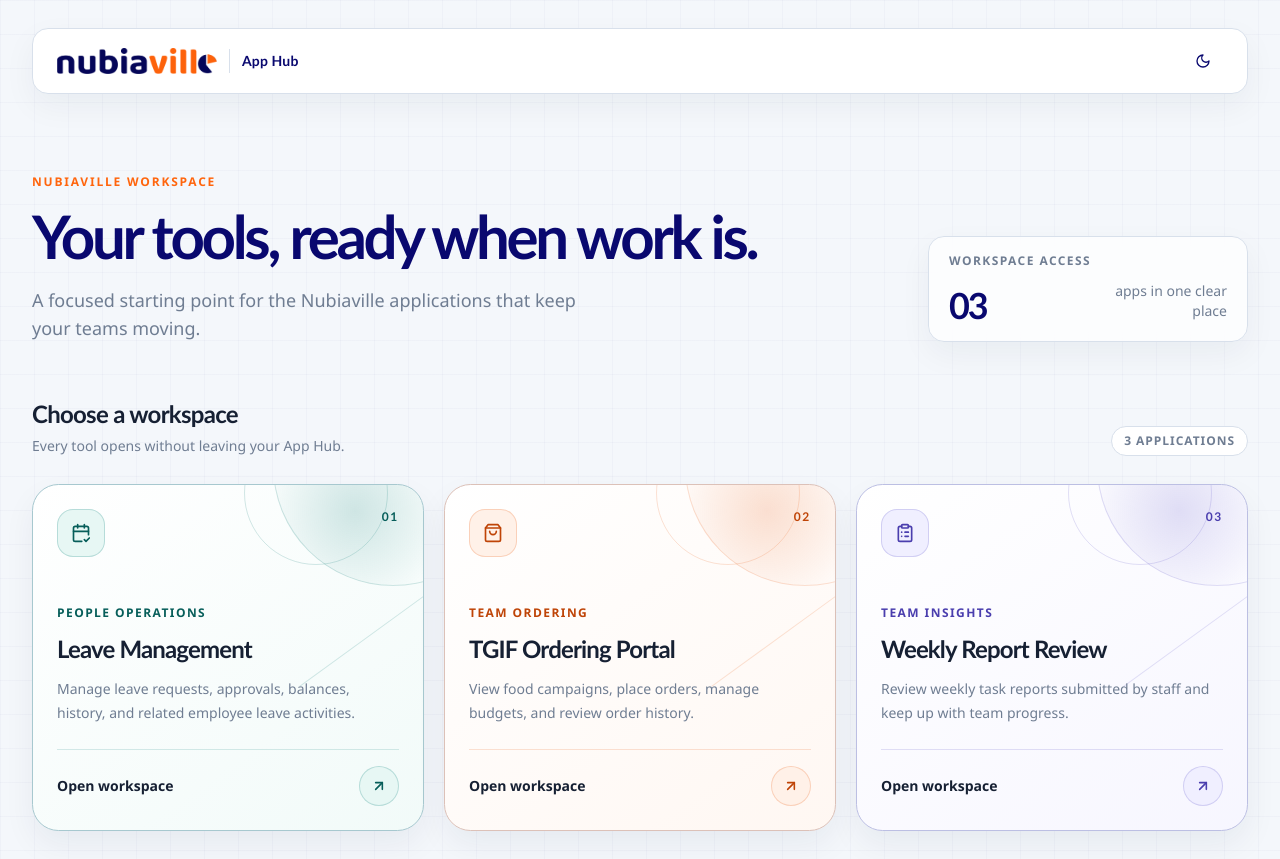
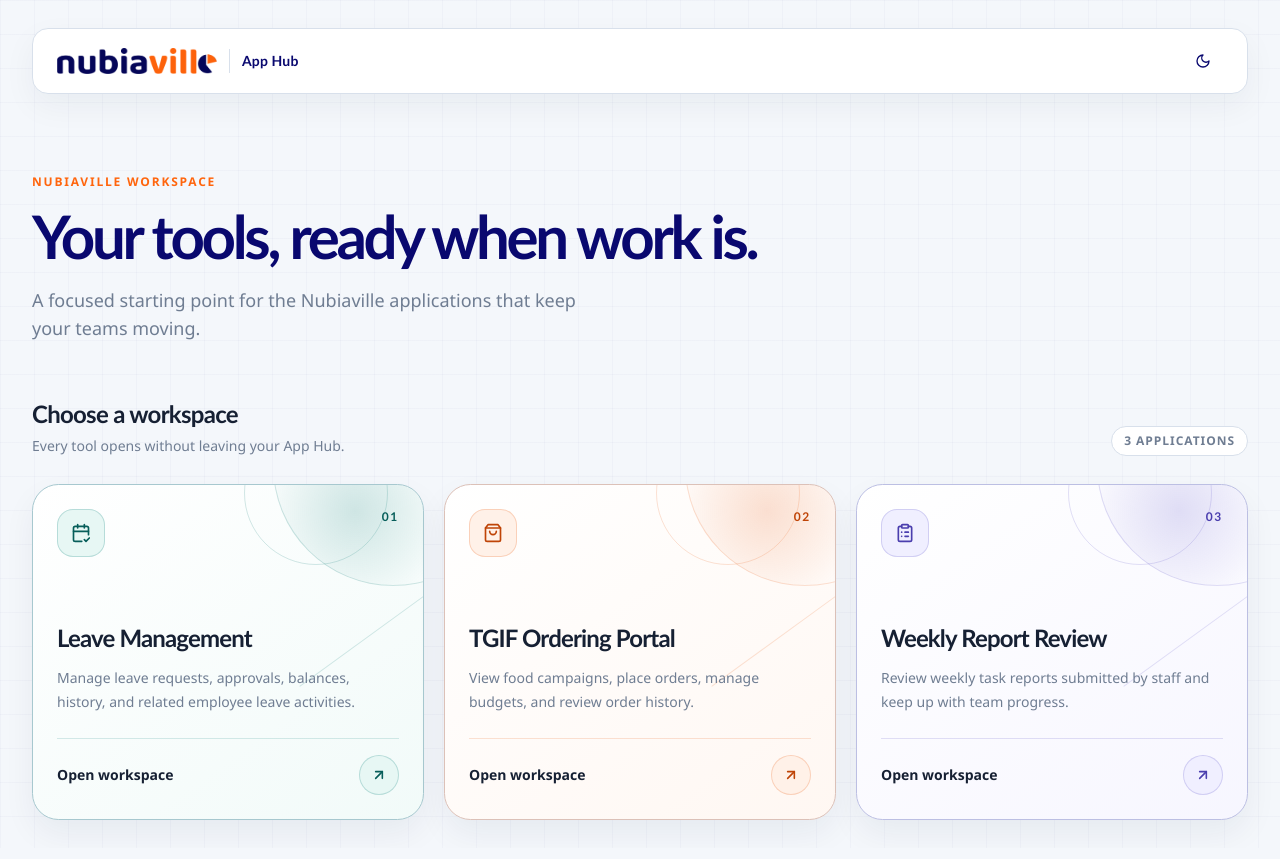
Before and after one commit to tryraisins/NubiavilleAppHub, a Next.js app: page / in a window 1280 px wide. Built offline with nearby package versions, Linux system fonts and the light colour scheme.

Commit message:
Polish mobile PWA and simplify app hub

```diff
--- /dev/null
+++ b/app/apple-icon.tsx
@@ -0,0 +1,33 @@
+import { ImageResponse } from "next/og";
+
+export const size = {
+  width: 180,
+  height: 180,
+};
+
+export const contentType = "image/png";
+
+export default function AppleIcon() {
+  return new ImageResponse(
+    (
+      <div
+        style={{
+          alignItems: "center",
+          background: "linear-gradient(145deg, #09086f 0%, #2834a9 58%, #ff650d 150%)",
+          color: "white",
+          display: "flex",
+          fontFamily: "sans-serif",
+          fontSize: 94,
+          fontWeight: 800,
+          height: "100%",
+          justifyContent: "center",
+          letterSpacing: -7,
+          width: "100%",
+        }}
+      >
+        N
+      </div>
+    ),
+    size,
+  );
+}
--- a/app/globals.css
+++ b/app/globals.css
@@ -16,7 +16,6 @@
   --card-hover-shadow: 0 22px 42px rgba(9, 8, 111, 0.13);
   --grid-line: rgba(9, 8, 111, 0.025);
   --intro-glow: rgba(255, 101, 13, 0.12);
-  --summary-surface: rgba(255, 255, 255, 0.72);
 }
 
 html.dark {
@@ -33,7 +32,6 @@ html.dark {
   --card-hover-shadow: 0 18px 36px rgba(0, 0, 0, 0.32);
   --grid-line: rgba(248, 250, 252, 0.035);
   --intro-glow: rgba(255, 122, 50, 0.14);
-  --summary-surface: rgba(23, 34, 58, 0.72);
 }
 
 * {
@@ -41,11 +39,13 @@ html.dark {
 }
 
 html {
+  min-height: 100%;
   background: var(--page);
+  -webkit-text-size-adjust: 100%;
 }
 
 body {
-  min-height: 100vh;
+  min-height: 100dvh;
   background-color: var(--page);
   background-image:
     linear-gradient(var(--grid-line) 1px, transparent 1px),
@@ -53,7 +53,13 @@ body {
   background-size: 34px 34px;
   color: var(--ink);
   font-family: "Aptos", "Segoe UI", sans-serif;
+  -webkit-tap-highlight-color: transparent;
   transition: background-color 180ms ease, color 180ms ease;
+}
+
+a,
+button {
+  touch-action: manipulation;
 }
 
 .hub-intro {
@@ -76,13 +82,6 @@ body {
 
 .hub-kicker {
   color: var(--orange);
-}
-
-.hub-summary {
-  background: var(--summary-surface);
-  border-color: var(--border);
-  box-shadow: var(--header-shadow);
-  backdrop-filter: blur(12px);
 }
 
 .app-card {
@@ -148,8 +147,7 @@ html.dark .app-card[data-tone="violet"] {
   box-shadow: inset 0 0 0 1px color-mix(in srgb, var(--card-accent) 22%, transparent);
 }
 
-.app-card-index,
-.app-card-category {
+.app-card-index {
   color: var(--card-accent-strong);
 }
 
@@ -199,6 +197,40 @@ html.dark .app-card[data-tone="violet"] {
   transform: rotate(8deg);
 }
 
+.install-sheet-backdrop {
+  position: fixed;
+  z-index: 50;
+  inset: 0;
+  display: flex;
+  align-items: flex-end;
+  background: rgba(9, 15, 30, 0.48);
+  padding: 1rem;
+  padding-bottom: max(1rem, env(safe-area-inset-bottom));
+}
+
+.install-sheet {
+  width: min(100%, 32rem);
+  margin: auto auto 0;
+  border: 1px solid var(--border);
+  border-radius: 1.5rem;
+  background: var(--surface);
+  padding: 1.25rem;
+  box-shadow: 0 -18px 48px rgba(8, 16, 35, 0.28);
+}
+
+.install-step {
+  display: grid;
+  width: 1.75rem;
+  height: 1.75rem;
+  flex: none;
+  place-items: center;
+  border-radius: 999px;
+  background: var(--control-hover);
+  color: var(--navy);
+  font-size: 0.75rem;
+  font-weight: 800;
+}
+
 .font-heading {
   font-family: "Aptos Display", "Trebuchet MS", sans-serif;
 }
@@ -221,3 +253,37 @@ html.dark .app-card[data-tone="violet"] {
     transition-duration: 0.01ms !important;
   }
 }
+
+@media (max-width: 639px) {
+  .app-shell {
+    padding-top: max(1rem, env(safe-area-inset-top));
+    padding-right: max(1rem, env(safe-area-inset-right));
+    padding-bottom: max(1.5rem, env(safe-area-inset-bottom));
+    padding-left: max(1rem, env(safe-area-inset-left));
+  }
+
+  .hub-intro {
+    gap: 2rem;
+    padding-top: 2.75rem;
+    padding-bottom: 2.5rem;
+  }
+
+  .app-card {
+    min-height: 19rem;
+  }
+
+  .app-card:active {
+    transform: scale(0.985);
+  }
+}
+
+@media (min-width: 640px) {
+  .install-sheet-backdrop {
+    align-items: center;
+  }
+
+  .install-sheet {
+    margin: auto;
+    padding: 1.5rem;
+  }
+}
--- a/app/layout.tsx
+++ b/app/layout.tsx
@@ -13,6 +13,7 @@ export const metadata: Metadata = {
   icons: {
     icon: "/icon.svg",
     shortcut: "/icon.svg",
+    apple: [{ url: "/apple-icon", sizes: "180x180", type: "image/png" }],
   },
 };
 
@@ -24,6 +25,7 @@ export const viewport: Viewport = {
   ],
   width: "device-width",
   initialScale: 1,
+  maximumScale: 5,
   viewportFit: "cover",
 };
 
--- a/app/page.tsx
+++ b/app/page.tsx
@@ -4,21 +4,14 @@ import { applications } from "@/lib/applications";
 
 export default function Home() {
   return (
-    <main className="min-h-screen px-4 py-4 sm:px-6 sm:py-7 lg:px-8">
+    <main className="app-shell min-h-screen px-4 py-4 sm:px-6 sm:py-7 lg:px-8">
       <div className="mx-auto max-w-7xl">
         <HubHeader />
-        <section className="hub-intro grid items-end gap-8 pb-11 pt-14 sm:pb-14 sm:pt-20 lg:grid-cols-[minmax(0,1fr)_20rem] lg:gap-16" aria-labelledby="page-title">
+        <section className="hub-intro pb-11 pt-14 sm:pb-14 sm:pt-20" aria-labelledby="page-title">
           <div>
             <p className="hub-kicker text-xs font-bold uppercase tracking-[0.15em]">Nubiaville workspace</p>
             <h1 id="page-title" className="font-heading mt-4 max-w-3xl text-4xl font-extrabold tracking-[-0.055em] text-[var(--navy)] sm:text-5xl lg:text-6xl">Your tools, ready when work is.</h1>
             <p className="mt-5 max-w-xl text-base leading-7 text-[var(--muted)] sm:text-lg">A focused starting point for the Nubiaville applications that keep your teams moving.</p>
-          </div>
-          <div className="hub-summary rounded-2xl border px-5 py-4">
-            <p className="text-xs font-bold uppercase tracking-[0.12em] text-[var(--muted)]">Workspace access</p>
-            <div className="mt-3 flex items-end justify-between gap-4">
-              <p className="font-heading text-4xl font-extrabold tracking-[-0.06em] text-[var(--navy)]">{String(applications.length).padStart(2, "0")}</p>
-              <p className="max-w-[9rem] pb-1 text-right text-sm leading-5 text-[var(--muted)]">apps in one clear place</p>
-            </div>
           </div>
         </section>
         <section aria-labelledby="applications">
--- a/components/application-card.tsx
+++ b/components/application-card.tsx
@@ -25,13 +25,12 @@ export function ApplicationCard({ application, index }: { application: Applicati
         <span className="app-card-index font-heading text-xs font-bold tracking-[0.14em]">{String(index + 1).padStart(2, "0")}</span>
       </div>
       <div className="relative mt-auto pt-12">
-        <p className="app-card-category text-xs font-bold uppercase tracking-[0.12em]">{application.category}</p>
-        <h2 className="font-heading mt-3 text-2xl font-bold tracking-[-0.035em] text-[var(--ink)]">{application.name}</h2>
+        <h2 className="font-heading text-2xl font-bold tracking-[-0.035em] text-[var(--ink)]">{application.name}</h2>
         <p className="mt-3 max-w-[31rem] text-sm leading-6 text-[var(--muted)]">{application.description}</p>
       </div>
       <div className="relative mt-6 flex items-center justify-between gap-3 border-t border-[var(--card-rule)] pt-4">
         <span className="text-sm font-bold text-[var(--ink)]">Open workspace</span>
-        <span className="app-card-launch grid size-10 shrink-0 place-items-center rounded-full" aria-hidden="true">
+        <span className="app-card-launch grid size-11 shrink-0 place-items-center rounded-full sm:size-10" aria-hidden="true">
           <ArrowUpRight className="size-4" strokeWidth={2.4} />
         </span>
       </div>
--- a/components/theme-toggle.tsx
+++ b/components/theme-toggle.tsx
@@ -35,7 +35,7 @@ export function ThemeToggle() {
       aria-pressed={isDark}
       aria-label={isDark ? "Switch to light theme" : "Switch to dark theme"}
       title={isDark ? "Switch to light theme" : "Switch to dark theme"}
-      className="inline-flex size-10 cursor-pointer items-center justify-center rounded-lg text-[var(--navy)] transition hover:bg-[var(--control-hover)] focus-visible:outline-none"
+      className="inline-flex size-11 cursor-pointer items-center justify-center rounded-xl text-[var(--navy)] transition hover:bg-[var(--control-hover)] focus-visible:outline-none sm:size-10 sm:rounded-lg"
     >
       {isDark ? <Sun className="size-4" aria-hidden="true" /> : <Moon className="size-4" aria-hidden="true" />}
     </button>
--- a/lib/applications.ts
+++ b/lib/applications.ts
@@ -1,7 +1,6 @@
 export type ApplicationIconKey = "calendar" | "clipboard" | "grid" | "shopping" | "tools";
 
 export type Application = {
-  category: string;
   description: string;
   iconKey: ApplicationIconKey;
   name: string;
@@ -14,7 +13,6 @@ export type Application = {
 export const applications: Application[] = [
   {
     name: "Leave Management",
-    category: "People operations",
     description: "Manage leave requests, approvals, balances, history, and related employee leave activities.",
     url: "/leave",
     iconKey: "calendar",
@@ -22,7 +20,6 @@ export const applications: Application[] = [
   },
   {
     name: "TGIF Ordering Portal",
-    category: "Team ordering",
     description: "View food campaigns, place orders, manage budgets, and review order history.",
     url: "/tgif",
     iconKey: "shopping",
@@ -30,7 +27,6 @@ export const applications: Application[] = [
   },
   {
     name: "Weekly Report Review",
-    category: "Team insights",
     description: "Review weekly task reports submitted by staff and keep up with team progress.",
     url: "https://nubiaville.sharepoint.com/sites/workflowdemo/Pages/ViewWeeklyReport.aspx",
     iconKey: "clipboard",
--- a/public/offline.html
+++ b/public/offline.html
@@ -6,10 +6,13 @@
     <meta name="theme-color" content="#09086f" />
     <title>App Hub is offline</title>
     <style>
-      body { align-items: center; background: #f4f7fb; color: #162033; display: flex; font-family: Aptos, Segoe UI, sans-serif; justify-content: center; margin: 0; min-height: 100vh; padding: 24px; }
-      main { background: #fff; border: 1px solid #d8e0eb; border-radius: 24px; max-width: 430px; padding: 32px; text-align: center; }
-      h1 { color: #09086f; font-size: 28px; margin: 0 0 12px; } p { color: #6f7d92; line-height: 1.6; margin: 0; }
+      :root { color-scheme: light dark; }
+      body { align-items: center; background: #f4f7fb; color: #162033; display: flex; font-family: Aptos, Segoe UI, sans-serif; justify-content: center; margin: 0; min-height: 100dvh; padding: max(24px, env(safe-area-inset-top)) max(24px, env(safe-area-inset-right)) max(24px, env(safe-area-inset-bottom)) max(24px, env(safe-area-inset-left)); -webkit-text-size-adjust: 100%; }
+      main { background: #fff; border: 1px solid #d8e0eb; border-radius: 28px; box-shadow: 0 18px 45px rgba(21, 35, 61, .12); max-width: 430px; padding: 32px; text-align: center; }
+      span { color: #ff650d; font-size: 12px; font-weight: 800; letter-spacing: .13em; text-transform: uppercase; }
+      h1 { color: #09086f; font-size: 28px; margin: 14px 0 12px; } p { color: #6f7d92; line-height: 1.6; margin: 0; }
+      @media (prefers-color-scheme: dark) { body { background: #10182b; color: #f6f8fc; } main { background: #17223a; border-color: #2c3b56; } h1 { color: #f8fafc; } p { color: #b4bfd1; } }
     </style>
   </head>
-  <body><main><h1>You’re offline</h1><p>Reconnect to open App Hub and your workplace applications.</p></main></body>
+  <body><main><span>App Hub</span><h1>You’re offline</h1><p>Your App Hub is still here. Reconnect to open workplace applications and continue where you left off.</p></main></body>
 </html>
```
Also changed, not shown: components/pwa-install-button.tsx (+82 -22 lines), public/sw.js (+39 -6 lines), public/manifest.webmanifest.
